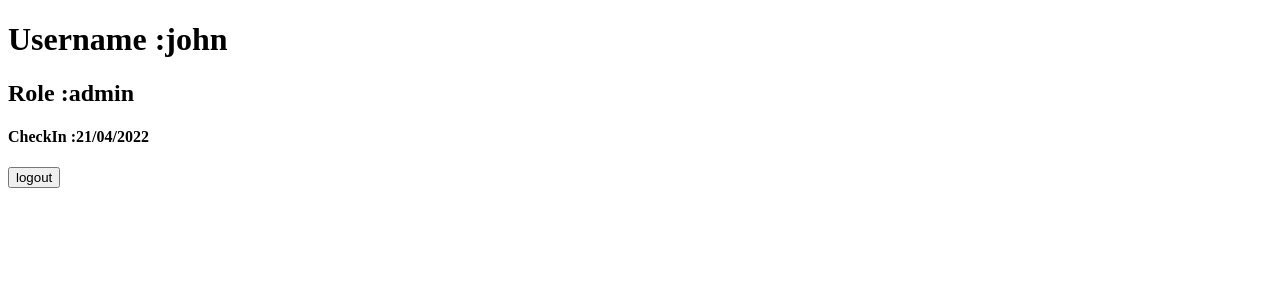
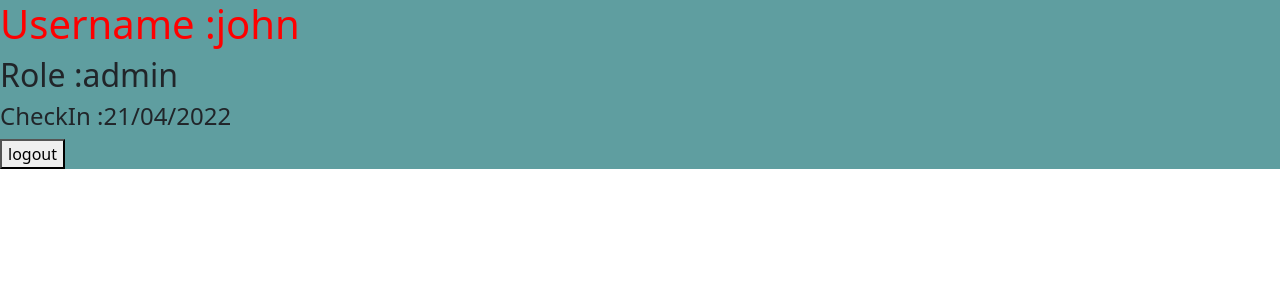
Before and after one commit to shruthi2609/svamreact, a React (Create React App) app: page / in a window 1280 px wide. Both pictures are taken after a click on the button "login". Shown: the top 300 px of the page. Built offline with nearby package versions, Linux system fonts and the light colour scheme.

Commit message:
styles - adding styles

```diff
--- a/public/index.html
+++ b/public/index.html
@@ -5,6 +5,8 @@
   <meta http-equiv="X-UA-Compatible" content="IE=edge">
   <meta name="viewport" content="width=device-width, initial-scale=1.0">
   <title>Document</title>
+  <link href="https://cdn.jsdelivr.net/npm/bootstrap@5.1.3/dist/css/bootstrap.min.css" rel="stylesheet" integrity="sha384-1BmE4kWBq78iYhFldvKuhfTAU6auU8tT94WrHftjDbrCEXSU1oBoqyl2QvZ6jIW3" crossorigin="anonymous">
+<script src="https://cdn.jsdelivr.net/npm/bootstrap@5.1.3/dist/js/bootstrap.bundle.min.js" integrity="sha384-ka7Sk0Gln4gmtz2MlQnikT1wXgYsOg+OMhuP+IlRH9sENBO0LRn5q+8nbTov4+1p" crossorigin="anonymous"></script>
 </head>
 <body>
   <noscript>enable Js</noscript>
--- /dev/null
+++ b/src/Components/class compo/ToggleComponent.css
@@ -0,0 +1,3 @@
+.logindiv{
+    background-color: cadetblue;
+}
--- a/src/Components/class compo/ToggleComponent.js
+++ b/src/Components/class compo/ToggleComponent.js
@@ -1,4 +1,5 @@
 import React from "react";
+import "./ToggleComponent.css"
 class ToggleComponent extends React.Component{
     constructor(props){
         super(props)
@@ -13,17 +14,18 @@ class ToggleComponent extends React.Component{
         this.setState({isLoggedIn:!this.state.isLoggedIn})
     }
     render(){
+        const h1style={color:"red"}
         return(
             <>
-           {this.state.isLoggedIn?<div>
-               <h1>Username :{this.state.userName}</h1>
+           {this.state.isLoggedIn?<div className="logindiv">
+               <h1 style={h1style}>Username :{this.state.userName}</h1>
                <h2>Role :{this.state.role}</h2>
                <h4>CheckIn :{this.state.loggedinTime}</h4>
                <button onClick={this.changeStatus}>logout</button>
            </div>:
            <div>
            <h2>Please login in  </h2>
-           <button onClick={this.changeStatus}>login</button>
+           <button onClick={this.changeStatus} className="btn btn-primary">login</button>
            </div>}
             </>
         )
```
